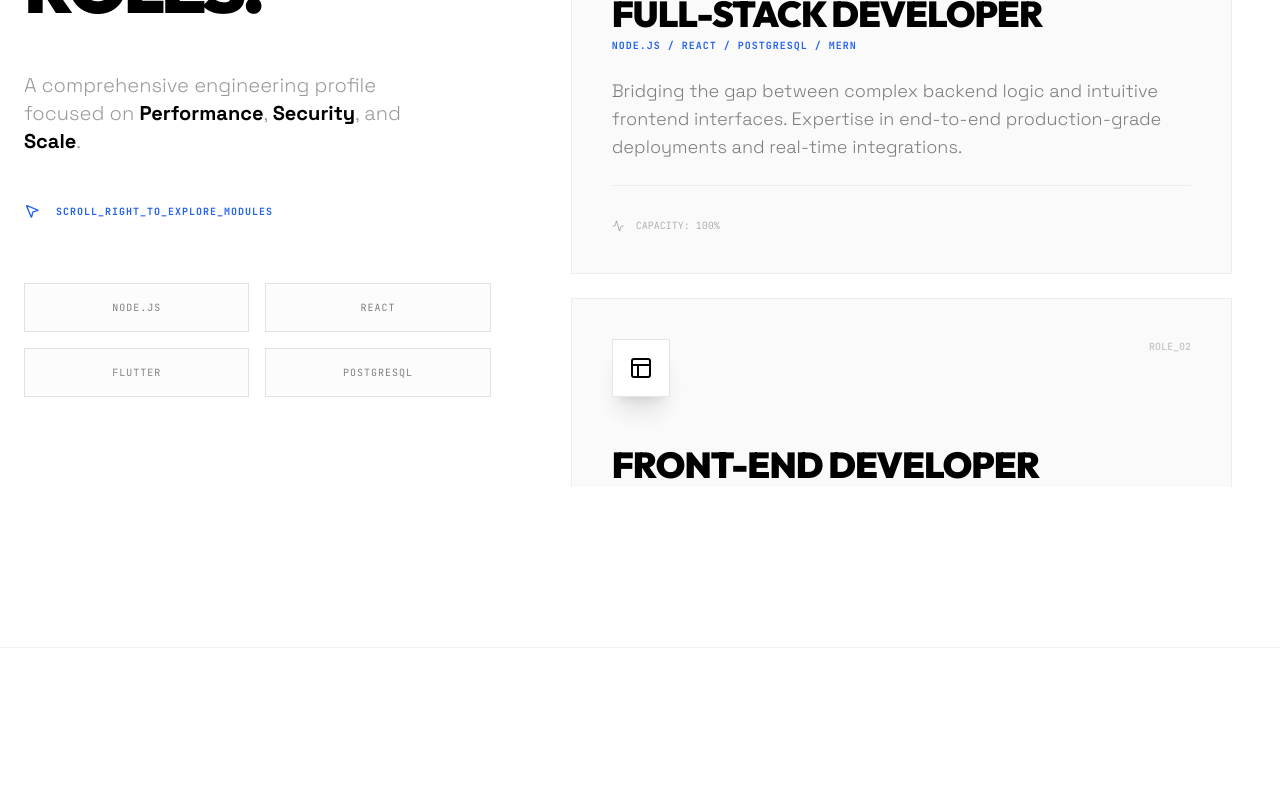
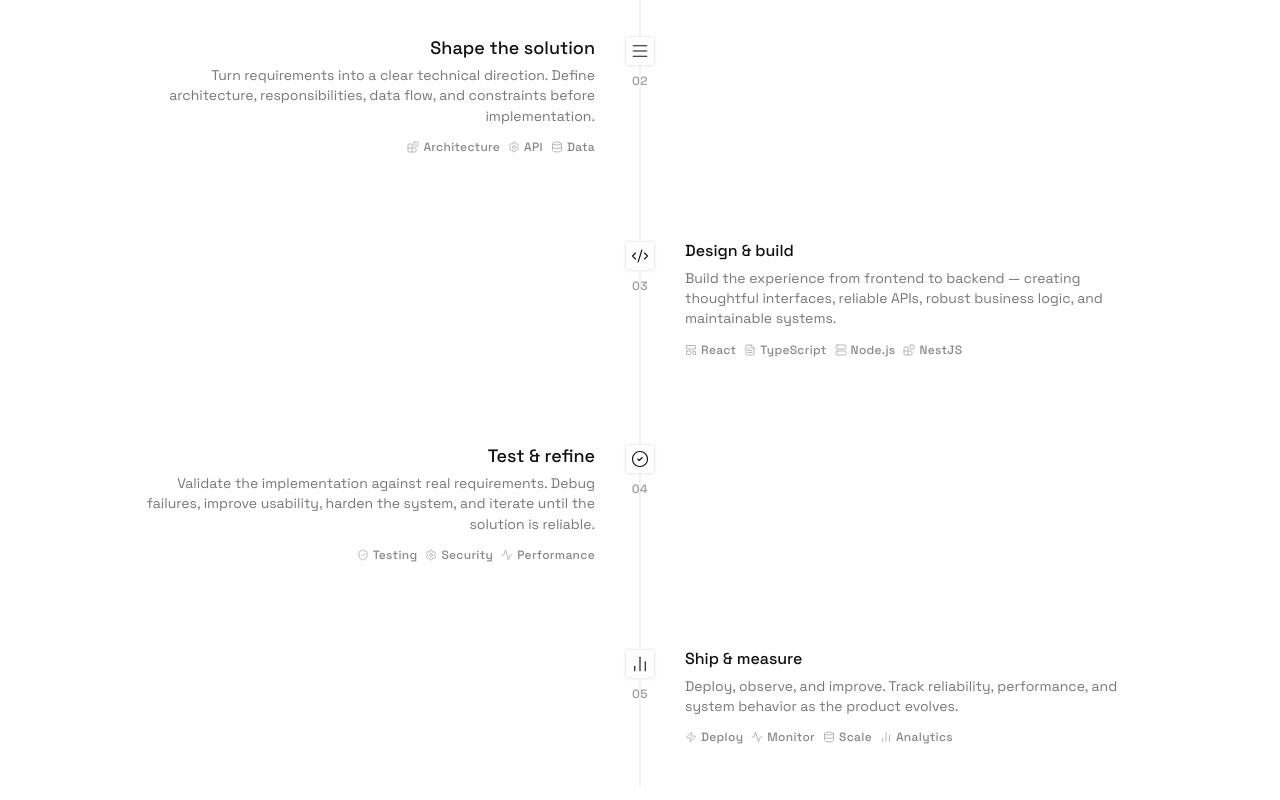
Before and after one commit to Parthiban68/new_backend_portfolio, a React (Vite) app: page / in a window 1280 px wide. Shown: the part 1840-2640 px from the top of the page. Built offline with nearby package versions, Linux system fonts and the light colour scheme.

Commit message:
feat : process time line in home page and fixed the navigation issue for contact in nav bar

```diff
--- a/src/components/layout/Navbar.tsx
+++ b/src/components/layout/Navbar.tsx
@@ -115,7 +115,7 @@ export const NAV_SECTIONS: NavSection[] = [
   {
     id: "contact",
     label: "Contact",
-    href: "#contact",
+    href: "contact",
     icon: Mail,
   },
 ];
--- /dev/null
+++ b/src/features/home/process/ProcessTimeline.tsx
@@ -0,0 +1,226 @@
+import React from 'react';
+import { Search, AlignJustify, Code2, CircleCheck, BarChart2, Lightbulb, Database, Settings, ShieldCheck, FileText, Blocks, LayoutTemplate, Activity, Zap, Server } from 'lucide-react';
+
+interface ToolMark {
+  name: string;
+  icon?: React.ComponentType<{ size?: number; className?: string }>;
+}
+
+interface ProcessStep {
+  number: string;
+  title: string;
+  description: string;
+  side: 'left' | 'right';
+  icon: React.ComponentType<{ size?: number; strokeWidth?: number; className?: string }>;
+  tools: ToolMark[];
+}
+
+const processSteps: ProcessStep[] = [
+  {
+    number: '01',
+    title: 'Understand the problem',
+    description: 'Start with the problem, not the technology. Understand the users, requirements, constraints, and what the product actually needs to solve.',
+    side: 'right',
+    icon: Search,
+    tools: [
+      { name: 'Research', icon: Lightbulb },
+      { name: 'Requirements', icon: FileText },
+      { name: 'AI', icon: Zap }
+    ]
+  },
+  {
+    number: '02',
+    title: 'Shape the solution',
+    description: 'Turn requirements into a clear technical direction. Define architecture, responsibilities, data flow, and constraints before implementation.',
+    side: 'left',
+    icon: AlignJustify,
+    tools: [
+      { name: 'Architecture', icon: Blocks },
+      { name: 'API', icon: Settings },
+      { name: 'Data', icon: Database }
+    ]
+  },
+  {
+    number: '03',
+    title: 'Design & build',
+    description: 'Build the experience from frontend to backend — creating thoughtful interfaces, reliable APIs, robust business logic, and maintainable systems.',
+    side: 'right',
+    icon: Code2,
+    tools: [
+      { name: 'React', icon: LayoutTemplate },
+      { name: 'TypeScript', icon: FileText },
+      { name: 'Node.js', icon: Server },
+      { name: 'NestJS', icon: Blocks }
+    ]
+  },
+  {
+    number: '04',
+    title: 'Test & refine',
+    description: 'Validate the implementation against real requirements. Debug failures, improve usability, harden the system, and iterate until the solution is reliable.',
+    side: 'left',
+    icon: CircleCheck,
+    tools: [
+      { name: 'Testing', icon: ShieldCheck },
+      { name: 'Security', icon: Settings },
+      { name: 'Performance', icon: Activity }
+    ]
+  },
+  {
+    number: '05',
+    title: 'Ship & measure',
+    description: 'Deploy, observe, and improve. Track reliability, performance, and system behavior as the product evolves.',
+    side: 'right',
+    icon: BarChart2,
+    tools: [
+      { name: 'Deploy', icon: Zap },
+      { name: 'Monitor', icon: Activity },
+      { name: 'Scale', icon: Database },
+      { name: 'Analytics', icon: BarChart2 }
+    ]
+  }
+];
+
+const ProcessContourBackground = () => (
+  <div className="absolute inset-0 overflow-hidden bg-black pointer-events-none select-none z-0">
+    <svg
+      aria-hidden="true"
+      className="absolute min-w-[200vw] md:min-w-[150vw] min-h-[150vh] left-1/2 top-1/2 -translate-x-1/2 -translate-y-1/2 opacity-[0.12]"
+      viewBox="0 0 1200 1200"
+      preserveAspectRatio="none"
+    >
+      <g fill="none" stroke="#D9D9D9" strokeWidth="0.8">
+        {/* Organic generative-style contour paths */}
+        <path d="M-100,100 C200,300 400,-100 700,200 S1000,50 1300,300" />
+        <path d="M-100,120 C220,320 420,-80 720,220 S1020,70 1300,320" />
+        <path d="M-100,140 C240,340 440,-60 740,240 S1040,90 1300,340" />
+        <path d="M-100,160 C260,360 460,-40 760,260 S1060,110 1300,360" />
+        <path d="M-100,180 C280,380 480,-20 780,280 S1080,130 1300,380" />
+
+        <path d="M-100,400 Q200,600 600,400 T1300,500" />
+        <path d="M-100,420 Q220,620 620,420 T1300,520" />
+        <path d="M-100,440 Q240,640 640,440 T1300,540" />
+        <path d="M-100,460 Q260,660 660,460 T1300,560" />
+        <path d="M-100,480 Q280,680 680,480 T1300,580" />
+
+        <path d="M300,-100 C150,200 500,400 400,700 S600,1000 400,1300" />
+        <path d="M320,-100 C170,220 520,420 420,720 S620,1020 420,1300" />
+        <path d="M340,-100 C190,240 540,440 440,740 S640,1040 440,1300" />
+        <path d="M360,-100 C210,260 560,460 460,760 S660,1060 460,1300" />
+
+        <path d="M700,-100 Q500,400 800,600 T700,1300" />
+        <path d="M720,-100 Q520,420 820,620 T720,1300" />
+        <path d="M740,-100 Q540,440 840,640 T740,1300" />
+        <path d="M760,-100 Q560,460 860,660 T760,1300" />
+      </g>
+    </svg>
+  </div>
+);
+
+const ProcessTimeline: React.FC = () => {
+  return (
+    <section className="relative w-full overflow-x-hidden bg-[#FFFFFF] py-5 text-[#111111]">
+      {/* <ProcessContourBackground /> */}
+
+      <div className="relative z-10 w-full max-w-full mx-auto px-8 md:px-0 flex flex-col items-center">
+
+        {/* Editorial Heading */}
+        <div className="text-center mb-10">
+          <h2 className="text-3xl md:text-5xl font-[400] tracking-light text-[#111111] leading-snug">
+            From ideas to experiences
+          </h2>
+          <p className="text-2xl md:text-3xl font-serif italic text-[#777777] font-light mt-0.5">
+            built with purpose.
+          </p>
+        </div>
+
+        {/* Timeline Container */}
+        <div className="relative w-full mx-auto">
+          {/* Central Spine */}
+          <div className="absolute left-[20px] md:left-1/2 top-0 bottom-0 w-[1px] bg-[#E8E8E8] md:-translate-x-1/2 z-0" />
+
+          {/* Steps */}
+          <div className="flex flex-col space-y-[60px] md:space-y-[85px] w-full relative z-10 pb-10">
+            {processSteps.map((step) => {
+              const Icon = step.icon;
+              const isRight = step.side === 'right';
+
+              return (
+                <div key={step.number} className="relative flex flex-row w-full group">
+
+                  {/* MOBILE & DESKTOP LEFT SPACING */}
+                  <div
+                    className={`hidden md:flex w-1/2 pr-[45px] justify-end ${
+                      !isRight ? 'opacity-100' : 'opacity-0 pointer-events-none'
+                    }`}
+                  >
+                    {!isRight && (
+                      <div className="flex flex-col items-end text-right w-[465px]">
+                        <h3 className="text-[18px] font-medium text-[#111111] mb-1.5 leading-[1.3] transition-transform duration-700 ease-out group-hover:-translate-y-1">
+                          {step.title}
+                        </h3>
+                        <p className="text-[14px] text-[#777777] leading-[1.45] mb-3">
+                          {step.description}
+                        </p>
+                        <div className="flex flex-wrap justify-end gap-x-2 gap-y-1.5">
+                          {step.tools.map((tool) => {
+                            const ToolIcon = tool.icon;
+                            return (
+                              <div key={tool.name} className="flex items-center gap-1 opacity-70">
+                                {ToolIcon && <ToolIcon size={12} className="text-[#999999]" />}
+                                <span className="text-[12px] font-medium text-[#555555] tracking-wide">{tool.name}</span>
+                              </div>
+                            );
+                          })}
+                        </div>
+                      </div>
+                    )}
+                  </div>
+
+                  {/* CENTER ICON NODE */}
+                  <div className="absolute left-[20px] md:left-1/2 -translate-x-1/2 flex flex-col items-center">
+                    <div className="w-[30px] h-[30px] flex items-center justify-center bg-[rgba(255,255,255,0.95)] border border-[#EEEEEE] rounded-[3px] shadow-[0_1px_5px_rgba(0,0,0,0.03)] z-10 transition-transform duration-500 group-hover:scale-105">
+                      <Icon size={18} strokeWidth={1.5} />
+                    </div>
+                    <span className="text-[12px] text-[#999999] tracking-[0.05em] mt-1.5 uppercase font-medium">
+                      {step.number}
+                    </span>
+                  </div>
+
+                  {/* MOBILE TEXT BLOCK & DESKTOP RIGHT */}
+                  <div
+                    className={`w-full md:w-1/2 pl-[55px] md:pl-[45px] flex justify-start ${
+                      isRight ? 'opacity-100' : 'md:opacity-0 md:pointer-events-none'
+                    }`}
+                  >
+                    <div className={`flex flex-col items-start text-left w-full max-w-[465px] ${!isRight ? 'block md:hidden' : ''}`}>
+                      <h3 className="text-[16px] font-medium text-[#111111] mb-1.5 leading-[1.3] transition-transform duration-700 ease-out group-hover:-translate-y-1">
+                        {step.title}
+                      </h3>
+                      <p className="text-[14px] text-[#777777] leading-[1.45] mb-3">
+                        {step.description}
+                      </p>
+                      <div className="flex flex-wrap justify-start gap-x-2 gap-y-1.5">
+                        {step.tools.map((tool) => {
+                          const ToolIcon = tool.icon;
+                          return (
+                            <div key={tool.name} className="flex items-center gap-1 opacity-70">
+                              {ToolIcon && <ToolIcon size={12} className="text-[#999999]" />}
+                              <span className="text-[12px] font-medium text-[#555555] tracking-wide">{tool.name}</span>
+                            </div>
+                          );
+                        })}
+                      </div>
+                    </div>
+                  </div>
+
+                </div>
+              );
+            })}
+          </div>
+        </div>
+      </div>
+    </section>
+  );
+};
+
+export default ProcessTimeline;
--- a/src/pages/HomePage.tsx
+++ b/src/pages/HomePage.tsx
@@ -10,6 +10,7 @@ import { Contact } from "lucide-react";
 import Footer from "../components/Footer";
 import Stats from "../components/Stats";
 import HomeAbout from "../features/home/about/HomeAbout";
+import ProcessTimeline from "../features/home/process/ProcessTimeline";
 
 const HomePage = () => {
   return (
@@ -19,6 +20,7 @@ const HomePage = () => {
         <Ticker />
         {/* <SocialBar /> */}
         <HomeAbout />
+        <ProcessTimeline/>
         <Offering />
         <Experience />
         <CaseStudy />
```
